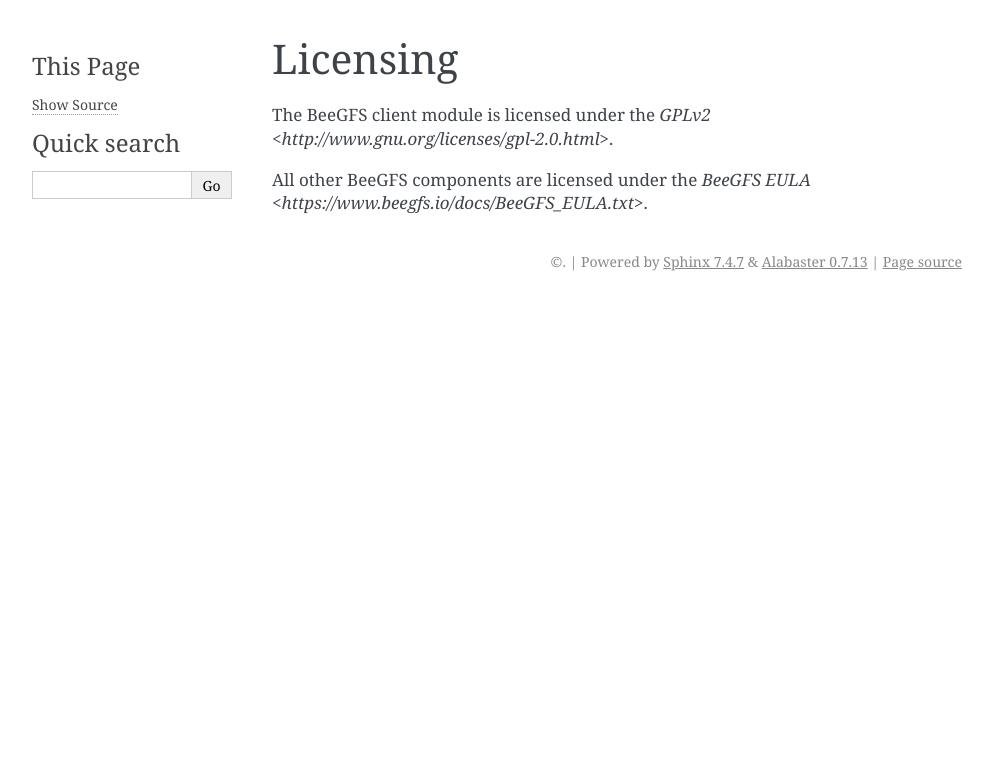
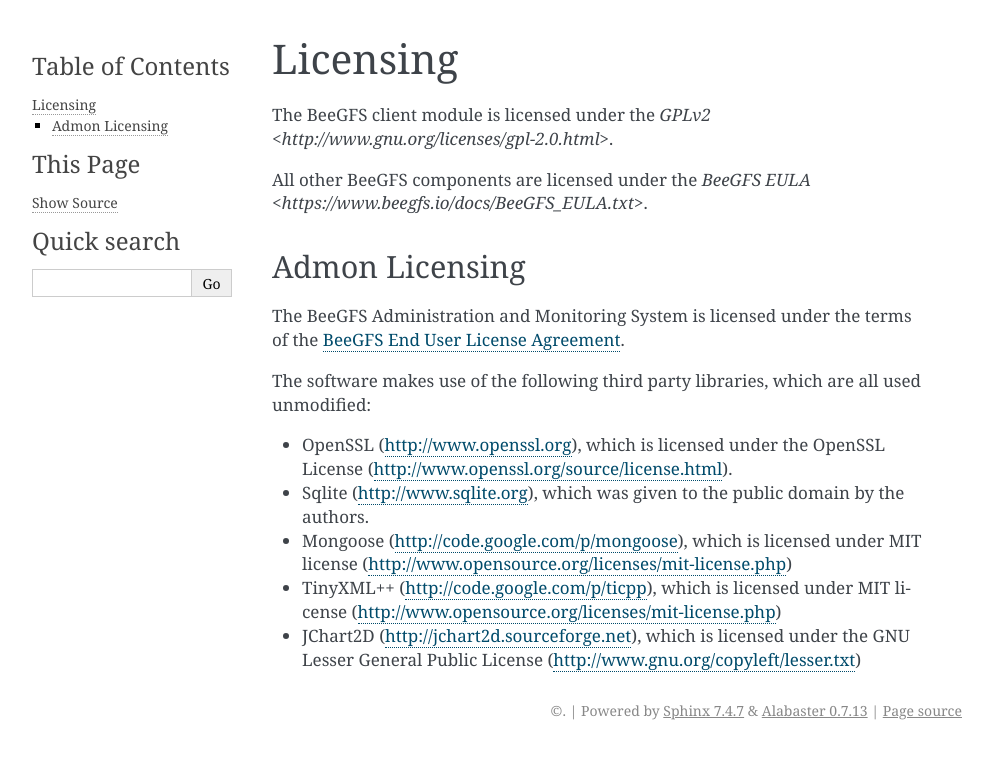
Before and after one commit to anderbubble/beegfs-docs, a Sphinx documentation site: the page built from docs/license.rst, in a window 1280 px wide. Shown: the top 759 px of the page, without its empty margins (148-1141 px from the left). Built offline with Sphinx 7.4.7, drawn with Linux system fonts in a browser that asks for light colours.

Commit message:
Import info about admon licensing

```diff
--- a/docs/license.rst
+++ b/docs/license.rst
@@ -7,3 +7,30 @@
 
 All other BeeGFS components are licensed under the `BeeGFS EULA
 <https://www.beegfs.io/docs/BeeGFS_EULA.txt>`.
+
+Admon Licensing
+===============
+
+The BeeGFS Administration and Monitoring System is licensed under the
+terms of the `BeeGFS End User License Agreement
+<https://www.beegfs.io/docs/BeeGFS_EULA.txt>`_.
+
+The software makes use of the following third party libraries, which
+are all used unmodified:
+
+- OpenSSL (http://www.openssl.org), which is licensed under the
+  OpenSSL License (http://www.openssl.org/source/license.html).
+
+- Sqlite (http://www.sqlite.org), which was given to the public domain
+  by the authors.
+
+- Mongoose (http://code.google.com/p/mongoose), which is licensed
+  under MIT license
+  (http://www.opensource.org/licenses/mit-license.php)
+
+- TinyXML++ (http://code.google.com/p/ticpp), which is licensed under
+  MIT license (http://www.opensource.org/licenses/mit-license.php)
+
+- JChart2D (http://jchart2d.sourceforge.net), which is licensed under
+  the GNU Lesser General Public License
+  (http://www.gnu.org/copyleft/lesser.txt)
--- a/wiki-pages-to-migrate.txt
+++ b/wiki-pages-to-migrate.txt
@@ -1,6 +1,5 @@
 A
 AdmonGuide [Admon Guide] . . . . Owner: WikiAdmin
-AdmonLicensing [Admon Licensing] . . . . Owner: WikiAdmin
 AdmonLogin [Admon Login] . . . . Owner: WikiAdmin
 AdmonMenu [Admon Main Menu] . . . . Owner: WikiAdmin
 AdmonStart [Admon GUI Start] . . . . Owner: WikiAdmin
```
